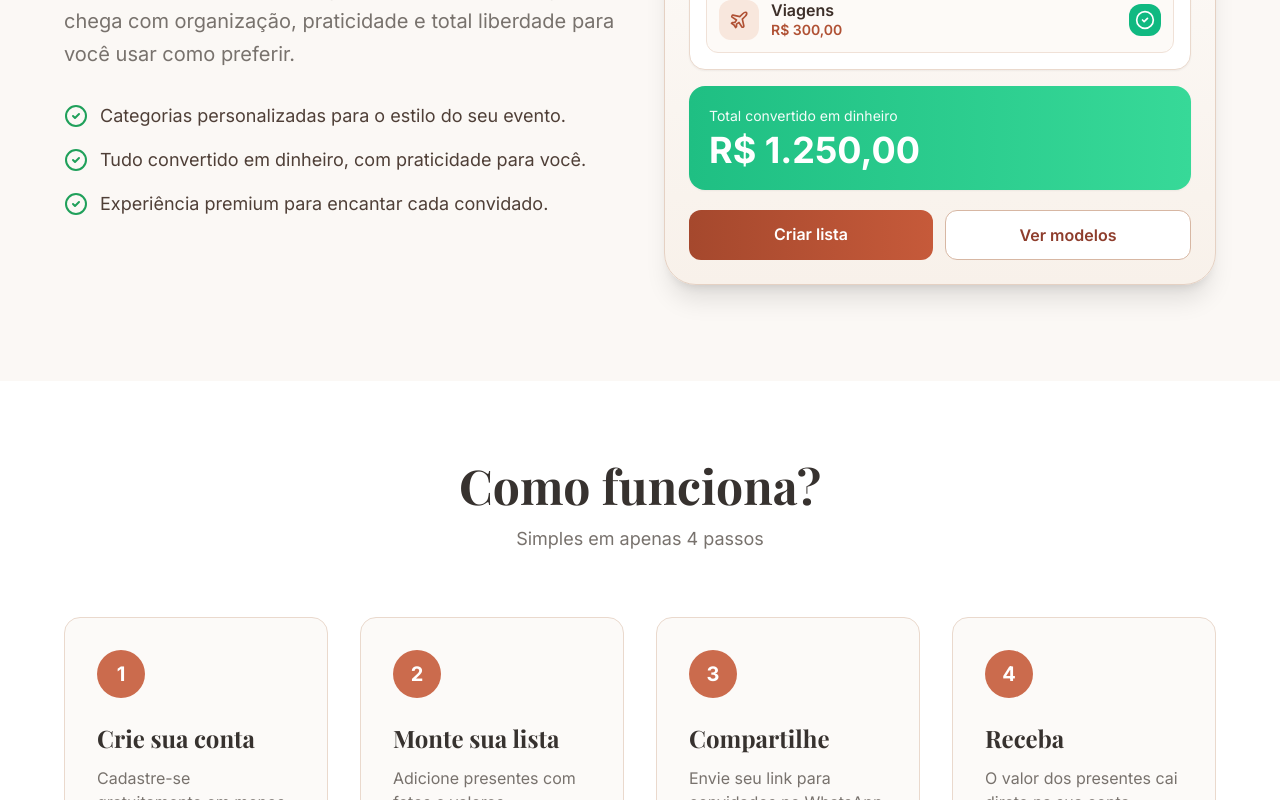
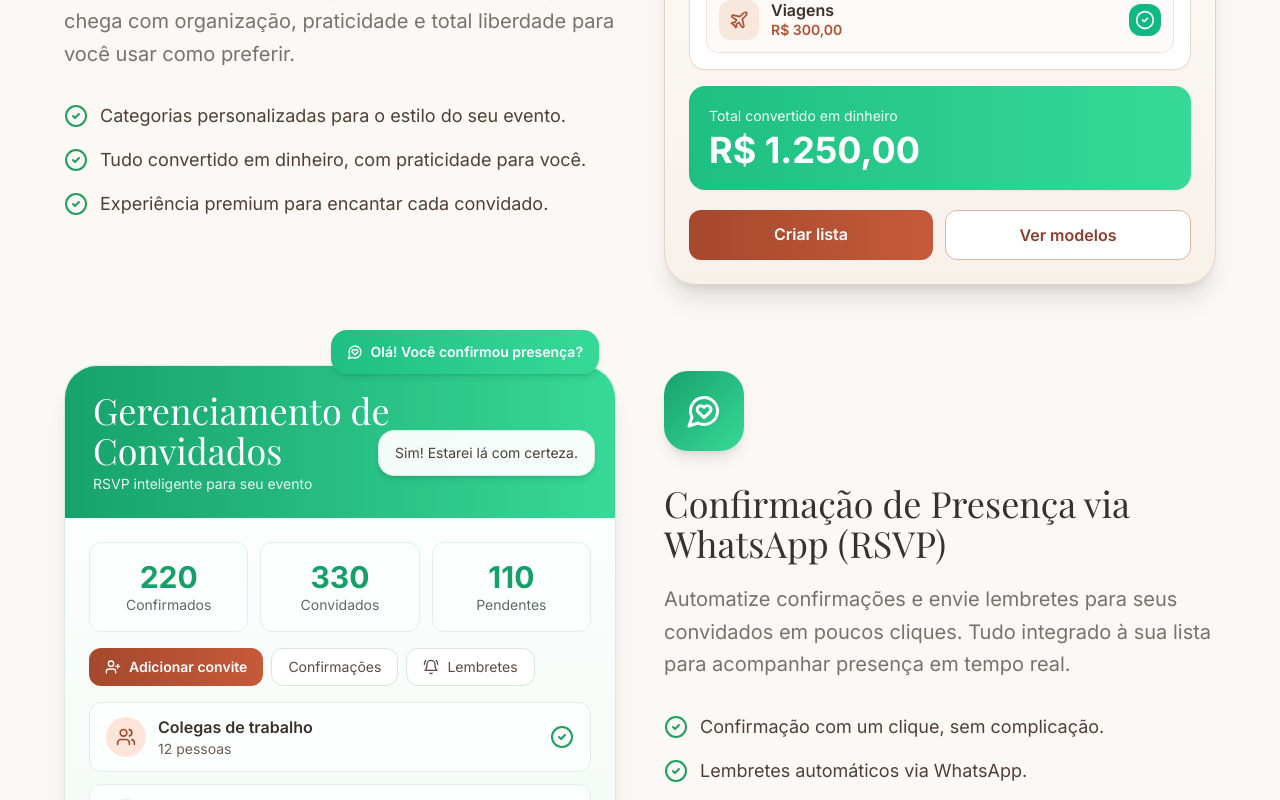
Before and after one commit to lumieconvites-netizen/lumie-presentes, a Next.js app: page / in a window 1280 px wide. Shown: the part 2000-2800 px from the top of the page. Built offline with nearby package versions, Linux system fonts and the light colour scheme; no server answers.

Commit message:
feat: add inverted RSVP showcase section to home

```diff
--- a/app/page.tsx
+++ b/app/page.tsx
@@ -2,7 +2,7 @@ import Link from 'next/link';
 import Image from 'next/image';
 import { Button } from '@/components/ui/button';
 import { Navbar } from '@/components/layout/navbar';
-import { CalendarCheck2, ImageIcon, MessageCircleHeart, TimerReset, Sparkles, CreditCard, CheckCircle2, Gift, Brush, ShoppingBag, Plane } from 'lucide-react';
+import { CalendarCheck2, ImageIcon, MessageCircleHeart, TimerReset, Sparkles, CreditCard, CheckCircle2, Gift, Brush, ShoppingBag, Plane, Users, BellRing, FileSpreadsheet, UserPlus } from 'lucide-react';
 
 const heroSlides = [
   { src: '/hero-slides/15-anos-01.jpg', alt: 'Festa de 15 anos 1' },
@@ -56,6 +56,10 @@ const showcaseGiftItems = [
 ];
 
 const showcaseReceived = { name: 'Isabella', value: 'R$ 350,00' };
+const showcaseRsvpGroups = [
+  { id: 1, title: 'Colegas de trabalho', qty: '12 pessoas' },
+  { id: 2, title: 'Colegas da faculdade', qty: '8 pessoas' },
+];
 
 export default function HomePage() {
   return (
@@ -267,6 +271,111 @@ export default function HomePage() {
               </div>
             </div>
           </div>
+
+          <div className="mt-20 grid lg:grid-cols-2 gap-12 items-center max-w-6xl mx-auto">
+            <div className="relative rounded-[2rem] border border-[#d9ece1] bg-gradient-to-b from-white to-[#f3faf6] shadow-xl overflow-visible">
+              <div className="absolute -top-9 right-4 z-40 rounded-2xl bg-gradient-to-r from-[#1fbf83] to-[#37d998] text-white px-4 py-3 shadow-md">
+                <div className="flex items-center gap-2">
+                  <MessageCircleHeart className="w-4 h-4" />
+                  <p className="text-sm font-semibold">Olá! Você confirmou presença?</p>
+                </div>
+              </div>
+              <div className="absolute top-16 right-5 z-40 rounded-2xl bg-white/95 backdrop-blur px-4 py-3 border border-[#d9ece1] shadow-md text-sm text-[#4f3f37]">
+                Sim! Estarei lá com certeza.
+              </div>
+              <div className="absolute -bottom-6 left-6 z-40 rounded-xl bg-white/95 backdrop-blur px-4 py-2 border border-[#d9ece1] shadow-md text-sm font-semibold text-[#198f61]">
+                <span className="inline-flex items-center gap-2">
+                  <FileSpreadsheet className="w-4 h-4" />
+                  Importe via Excel
+                </span>
+              </div>
+              <div className="rounded-[2rem] overflow-hidden">
+                <div className="bg-gradient-to-r from-[#17a26c] to-[#37d998] text-white px-7 py-6">
+                  <h4 className="font-display text-4xl">Gerenciamento de Convidados</h4>
+                  <p className="text-sm text-white/90 mt-1">RSVP inteligente para seu evento</p>
+                </div>
+
+                <div className="p-6">
+                  <div className="grid grid-cols-3 gap-3">
+                    <div className="rounded-xl border border-[#e2efe8] bg-[#fbfffd] p-4 text-center">
+                      <p className="text-3xl font-bold text-[#179f6a]">220</p>
+                      <p className="text-sm text-[#5d6b63]">Confirmados</p>
+                    </div>
+                    <div className="rounded-xl border border-[#e2efe8] bg-[#fbfffd] p-4 text-center">
+                      <p className="text-3xl font-bold text-[#179f6a]">330</p>
+                      <p className="text-sm text-[#5d6b63]">Convidados</p>
+                    </div>
+                    <div className="rounded-xl border border-[#e2efe8] bg-[#fbfffd] p-4 text-center">
+                      <p className="text-3xl font-bold text-[#179f6a]">110</p>
+                      <p className="text-sm text-[#5d6b63]">Pendentes</p>
+                    </div>
+                  </div>
+
+                  <div className="mt-4 flex flex-wrap gap-2">
+                    <span className="inline-flex items-center gap-2 rounded-xl bg-gradient-to-r from-[#a5482d] to-[#c65a3a] text-white px-4 py-2 text-sm font-semibold">
+                      <UserPlus className="w-4 h-4" />
+                      Adicionar convite
+                    </span>
+                    <span className="rounded-xl border border-[#d6e6dd] bg-white text-[#5c4a42] px-4 py-2 text-sm">
+                      Confirmações
+                    </span>
+                    <span className="inline-flex items-center gap-2 rounded-xl border border-[#d6e6dd] bg-white text-[#5c4a42] px-4 py-2 text-sm">
+                      <BellRing className="w-4 h-4" />
+                      Lembretes
+                    </span>
+                  </div>
+
+                  <div className="mt-4 space-y-3">
+                    {showcaseRsvpGroups.map((group) => (
+                      <div key={group.id} className="rounded-xl border border-[#e2efe8] bg-[#fbfffd] px-4 py-3 flex items-center justify-between">
+                        <div className="flex items-center gap-3">
+                          <div className="h-10 w-10 rounded-full bg-[#ffe5d9] text-[#a5482d] inline-flex items-center justify-center">
+                            <Users className="w-5 h-5" />
+                          </div>
+                          <div>
+                            <p className="font-semibold text-[#3d2f29]">{group.title}</p>
+                            <p className="text-sm text-[#6e5b52]">{group.qty}</p>
+                          </div>
+                        </div>
+                        <CheckCircle2 className="w-6 h-6 text-[#1fa05a]" />
+                      </div>
+                    ))}
+                  </div>
+                </div>
+              </div>
+            </div>
+
+            <div>
+              <div className="inline-flex h-20 w-20 items-center justify-center rounded-3xl bg-gradient-to-br from-[#17a26c] to-[#37d998] text-white shadow-lg">
+                <MessageCircleHeart className="w-9 h-9" />
+              </div>
+
+              <h3 className="mt-8 font-display text-4xl text-foreground">Confirmação de Presença via WhatsApp (RSVP)</h3>
+              <p className="mt-5 text-xl text-muted-foreground leading-relaxed max-w-xl">
+                Automatize confirmações e envie lembretes para seus convidados em poucos cliques.
+                Tudo integrado à sua lista para acompanhar presença em tempo real.
+              </p>
+
+              <div className="mt-8 space-y-4">
+                <div className="flex items-start gap-3">
+                  <CheckCircle2 className="w-6 h-6 text-[#1fa05a] mt-0.5" />
+                  <p className="text-lg text-[#4f3f37]">Confirmação com um clique, sem complicação.</p>
+                </div>
+                <div className="flex items-start gap-3">
+                  <CheckCircle2 className="w-6 h-6 text-[#1fa05a] mt-0.5" />
+                  <p className="text-lg text-[#4f3f37]">Lembretes automáticos via WhatsApp.</p>
+                </div>
+                <div className="flex items-start gap-3">
+                  <CheckCircle2 className="w-6 h-6 text-[#1fa05a] mt-0.5" />
+                  <p className="text-lg text-[#4f3f37]">Controle ao vivo de confirmados e pendentes.</p>
+                </div>
+                <div className="flex items-start gap-3">
+                  <CheckCircle2 className="w-6 h-6 text-[#1fa05a] mt-0.5" />
+                  <p className="text-lg text-[#4f3f37]">Integração direta com sua lista de convidados.</p>
+                </div>
+              </div>
+            </div>
+          </div>
         </div>
       </section>
 
```
